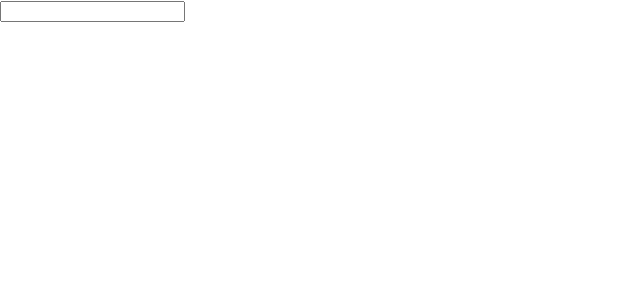
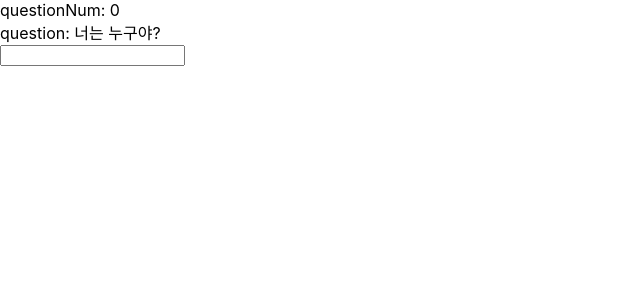
Before and after one commit to juno7803/3second-goldfish-frontend, a Next.js app: page /question in a window 1280 px wide. Shown: the top 300 px of the page, without its empty margins (0-640 px from the left). Built offline with nearby package versions, Linux system fonts and the light colour scheme.

Commit message:
feat(InputQuestion): add InputQuestion component

```diff
--- a/components/question/InputQuestion.tsx
+++ b/components/question/InputQuestion.tsx
@@ -2,27 +2,32 @@ import React, { useEffect, useState } from 'react';
 import { SetterOrUpdater, useRecoilState } from 'recoil';
 import useInput from '../../lib/hooks/useInput';
 
-import { allAnswerState } from '../../states';
+import { allAnswerState, questionNumState } from '../../states';
 
-const InputQuestion = () => {
+interface Props {
+	question: string;
+	random: string[];
+}
+const InputQuestion = ({ question, random }: Props) => {
 	const currentInputAnswer = useInput();
 	const [allAnswer, setAllAnswer] = useRecoilState(allAnswerState) as any;
-
-	const submitAnswer = () => {
-		const newAns = [...allAnswer, currentInputAnswer.value];
-		setAllAnswer(newAns);
-	};
+	const [questionNum, setQuestionNum] = useRecoilState(questionNumState);
 
 	const handleSubmit = (e: React.FormEvent) => {
 		e.preventDefault();
-		submitAnswer();
+		setAllAnswer([...allAnswer, currentInputAnswer.value]);
+		setQuestionNum(num => num + 1);
 		currentInputAnswer.setValue('');
 	};
 
 	return (
-		<form onSubmit={handleSubmit}>
-			<input type="text" value={currentInputAnswer.value} onChange={currentInputAnswer.handler} />
-		</form>
+		<div>
+			<div>questionNum: {questionNum}</div>
+			<div>question: {question}</div>
+			<form onSubmit={handleSubmit}>
+				<input type="text" value={currentInputAnswer.value} onChange={currentInputAnswer.handler} />
+			</form>
+		</div>
 	);
 };
 
--- a/pages/question/index.tsx
+++ b/pages/question/index.tsx
@@ -8,8 +8,8 @@ import { allAnswerState, questionNumState } from '../../states';
 const Question = () => {
 	const [allAnswer, setAllAnswer] = useRecoilState(allAnswerState) as any;
 	const questionNum = useRecoilValue(questionNumState);
-
 	const currentQuestion = QUESTION_LIST[questionNum];
+	console.log(`allAnswer`, allAnswer);
 
 	return (
 		<>
```
